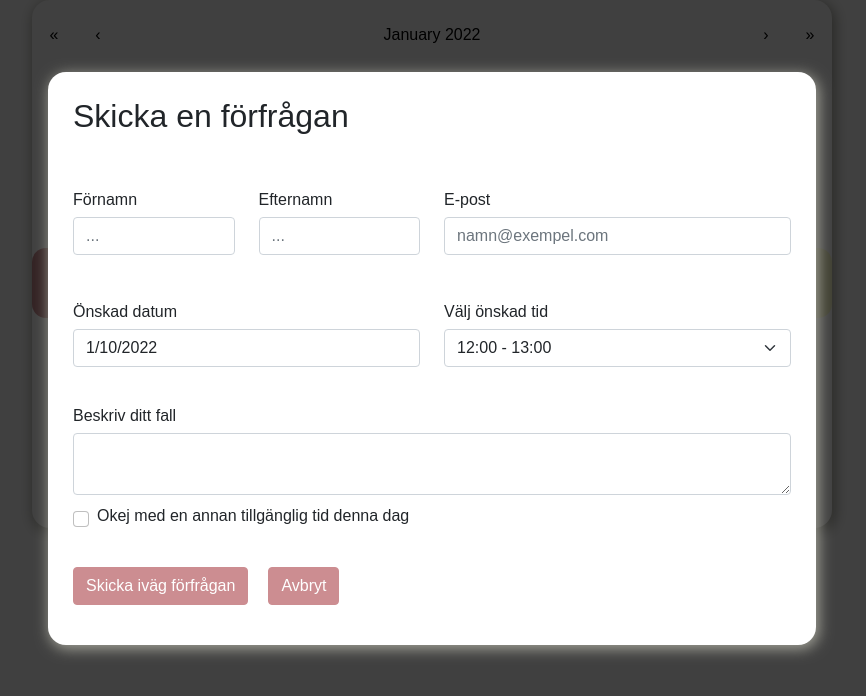
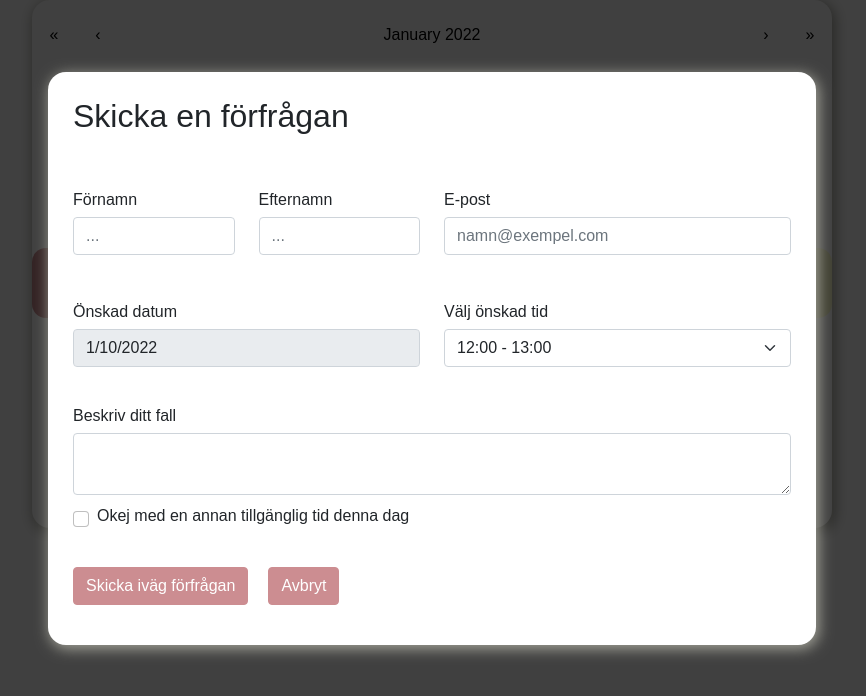
Before and after one commit to talebhammoude/react-calendar, a React (Create React App) app in the folder reactcalendarcomp/: page / in a window 1280 px wide. Both pictures are taken after a click on the button "10". Shown: the top 696 px of the page, without its empty margins (208-1074 px from the left). Built offline with nearby package versions, Linux system fonts and the light colour scheme.

Commit message:
Update Exampleform.jsx

```diff
--- a/reactcalendarcomp/src/components/Exampleform/Exampleform.jsx
+++ b/reactcalendarcomp/src/components/Exampleform/Exampleform.jsx
@@ -70,7 +70,7 @@ function Exampleform(props) {
       <Row className="mb-3">
         <Form.Group as={Col} md="6" controlId="validationCustom03">
           <Form.Label>Önskad datum</Form.Label>
-          <Form.Control type="text" placeholder="..." required value={props.dayValue}  name="Datum:"/>
+          <Form.Control disabled type="text" placeholder="..." required value={props.dayValue}  name="Datum:"/>
           <Form.Control.Feedback type="invalid"></Form.Control.Feedback>
         </Form.Group>
         <Form.Group as={Col} md="6" controlId="validationCustom04">
```
